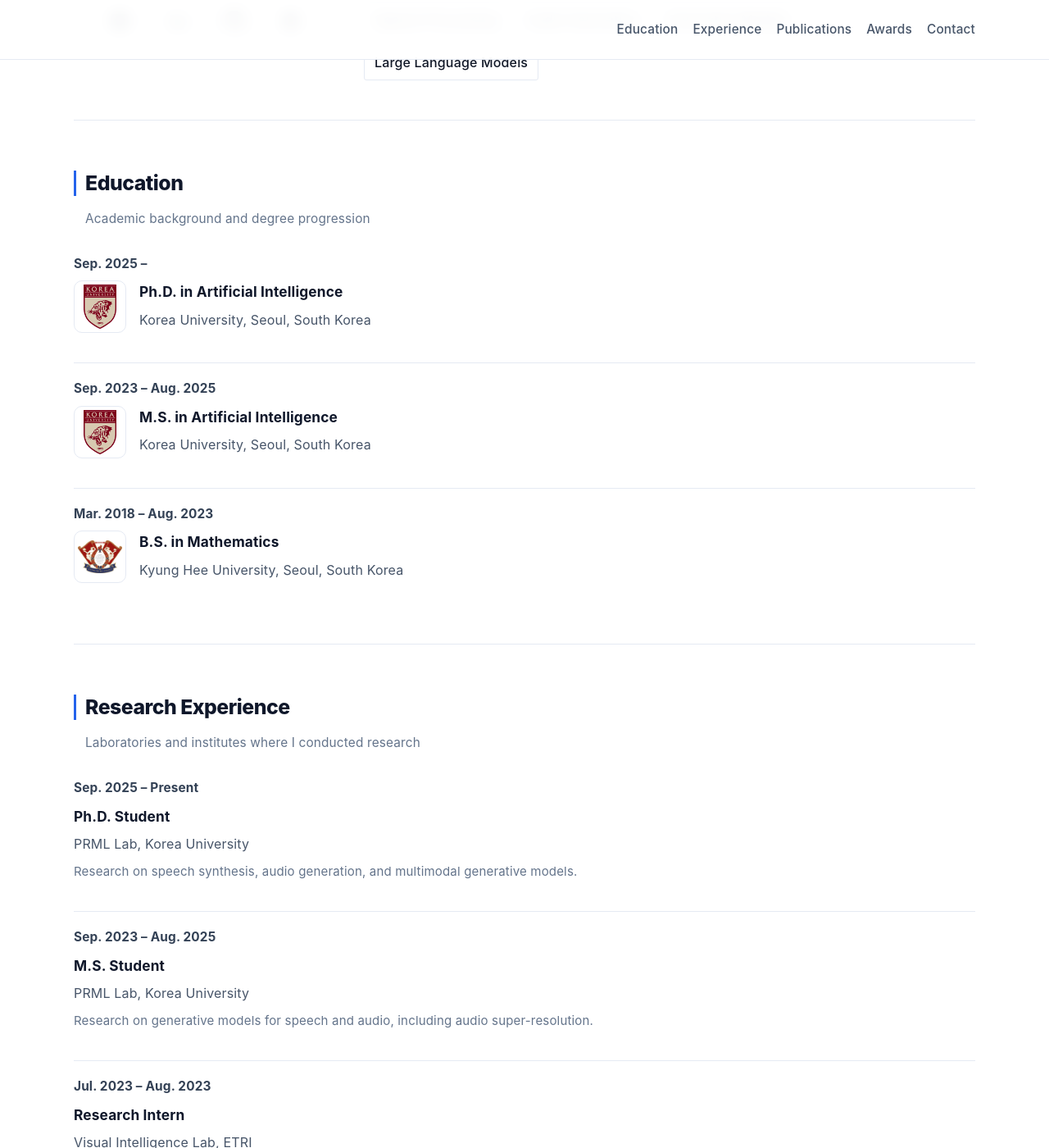
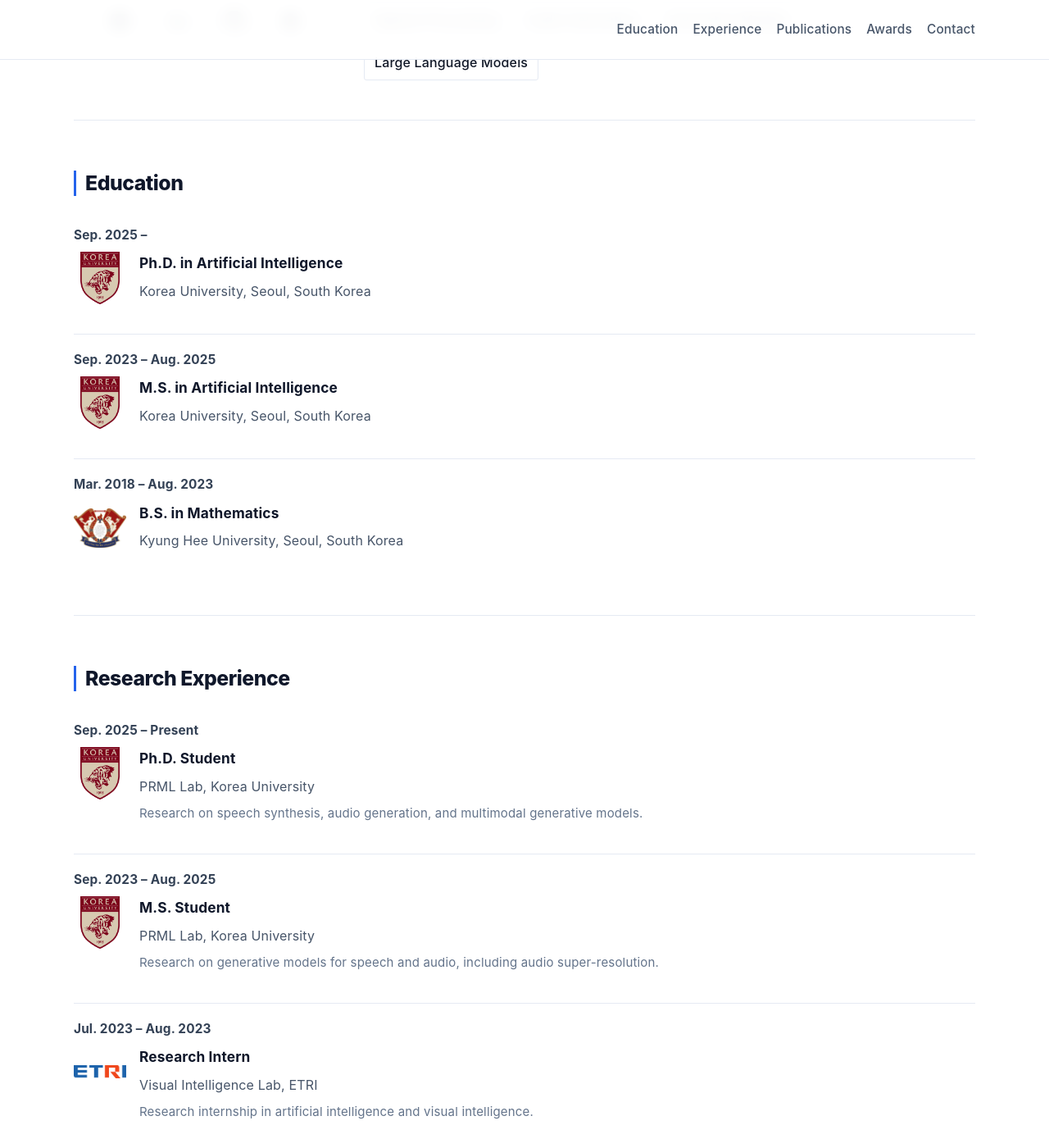
Before and after one commit to jjunak-yun/jjunak-yun.github.io, a Jekyll site: the page built from index.html, in a window 1280 px wide and 1400 px high, scrolled down 494 px. Shown: the whole window at 82% size. Built offline with Jekyll 4.4.1, drawn with Linux system fonts in a browser that asks for light colours; some of the changed text lies outside the part shown.

Commit message:
update profile

```diff
--- a/_data/publications.yml
+++ b/_data/publications.yml
@@ -22,7 +22,7 @@ groups:
           - label: "Demo"
             url: "https://jjunak-yun.github.io/FLowHigh/"
 
-  - category: "Domestic Conferences"
+  - category: "Domestic Conferences in Korea"
     papers:
       - title: "Distributed Neural Network Optimization Study using Adaptive Approach for Multi-Agent Collaborative Learning Application"
         authors: "J.-H. Yun, S.-H. Jeon, and Y.-J. Lee"
--- a/_layouts/default.html
+++ b/_layouts/default.html
@@ -75,7 +75,6 @@
           <div class="section-heading">
             <div>
               <h2 class="section-title">Education</h2>
-              <p class="section-subtitle">Academic background and degree progression</p>
             </div>
           </div>
           <div class="timeline">
@@ -102,17 +101,19 @@
           <div class="section-heading">
             <div>
               <h2 class="section-title">Research Experience</h2>
-              <p class="section-subtitle">Laboratories and institutes where I conducted research</p>
             </div>
           </div>
           <div class="timeline">
             {% for ex in site.data.experience %}
               <div class="timeline-item">
                 <div class="timeline-date">{{ ex.date }}</div>
-                <div class="timeline-content">
-                  <h3>{{ ex.title }}</h3>
-                  <p>{{ ex.org }}</p>
-                  {% if ex.meta %}<span class="meta">{{ ex.meta }}</span>{% endif %}
+                <div class="timeline-content timeline-content--edu">
+                  {% if ex.logo %}<img class="edu-logo" src="{{ ex.logo | relative_url }}" alt="{{ ex.logo_alt }}" width="64" height="64" />{% endif %}
+                  <div>
+                    <h3>{{ ex.title }}</h3>
+                    <p>{{ ex.org }}</p>
+                    {% if ex.meta %}<span class="meta">{{ ex.meta }}</span>{% endif %}
+                  </div>
                 </div>
               </div>
             {% endfor %}
@@ -127,7 +128,6 @@
           <div class="section-heading">
             <div>
               <h2 class="section-title">Publications</h2>
-              <p class="section-subtitle">Selected conference publications and research outputs</p>
             </div>
           </div>
           <div class="publication-list">
@@ -161,7 +161,6 @@
           <div class="section-heading">
             <div>
               <h2 class="section-title">Awards</h2>
-              <p class="section-subtitle">Recognition and academic achievements</p>
             </div>
           </div>
           <div class="award-list">
@@ -187,20 +186,6 @@
               <h3>Email</h3>
               <p><a href="{{ site.data.profile.email }}">{{ site.data.profile.email | remove: 'mailto:' }}</a></p>
             </div>
-            <div class="contact-card">
-              <h3>Links</h3>
-              <div class="contact-links">
-                <a class="icon-btn" href="{{ site.data.profile.github }}" target="_blank" rel="noopener noreferrer" aria-label="GitHub">
-                  <svg viewBox="0 0 24 24" aria-hidden="true"><path d="M12 .5A12 12 0 0 0 8.2 23.9c.6.1.82-.26.82-.58v-2.03c-3.34.73-4.04-1.41-4.04-1.41-.55-1.4-1.34-1.77-1.34-1.77-1.1-.75.09-.74.09-.74 1.22.09 1.86 1.25 1.86 1.25 1.08 1.86 2.83 1.32 3.52 1 .1-.79.42-1.32.76-1.62-2.67-.3-5.48-1.34-5.48-5.95 0-1.32.47-2.4 1.24-3.25-.13-.3-.54-1.53.12-3.19 0 0 1.01-.32 3.3 1.24a11.5 11.5 0 0 1 6 0c2.28-1.56 3.29-1.24 3.29-1.24.66 1.66.25 2.89.12 3.19.77.85 1.23 1.93 1.23 3.25 0 4.62-2.81 5.64-5.49 5.94.44.38.82 1.11.82 2.25v3.33c0 .32.21.7.83.58A12 12 0 0 0 12 .5Z"></path></svg>
-                </a>
-                <a class="icon-btn" href="{{ site.data.profile.linkedin }}" target="_blank" rel="noopener noreferrer" aria-label="LinkedIn">
-                  <svg viewBox="0 0 24 24" aria-hidden="true"><path d="M6.94 8.5a2.06 2.06 0 1 1 0-4.12 2.06 2.06 0 0 1 0 4.12ZM5 9.98h3.88V20H5V9.98Zm6.16 0h3.72v1.37h.05c.52-.98 1.78-2.01 3.67-2.01C22.53 9.34 23 11.9 23 15.22V20h-3.88v-4.22c0-1.01-.02-2.3-1.4-2.3-1.4 0-1.62 1.1-1.62 2.23V20h-3.94V9.98Z"></path></svg>
-                </a>
-                <a class="icon-btn" href="{{ site.data.profile.scholar }}" target="_blank" rel="noopener noreferrer" aria-label="Google Scholar">
-                  <svg viewBox="0 0 24 24" aria-hidden="true"><path d="M12 3 1 9l11 6 9-4.91V17h2V9L12 3Zm0 14L5 13.18V17c0 2.76 3.13 5 7 5s7-2.24 7-5v-3.82L12 17Z"></path></svg>
-                </a>
-              </div>
-            </div>
           </div>
         </div>
       </div>
--- a/assets/css/styles.css
+++ b/assets/css/styles.css
@@ -550,10 +550,10 @@ main {
   height: 64px;
   flex-shrink: 0;
   object-fit: contain;
-  border-radius: 10px;
-  background: #ffffff;
-  border: 1px solid var(--border);
-  padding: 4px;
+  border-radius: 0;
+  background: transparent;
+  border: none;
+  padding: 0;
 }
 
 .timeline-content h3 {
```
Also changed, not shown: _data/experience.yml (+8 -0 lines), assets/img/etri.jpg (added), assets/img/etri.svg (deleted).
